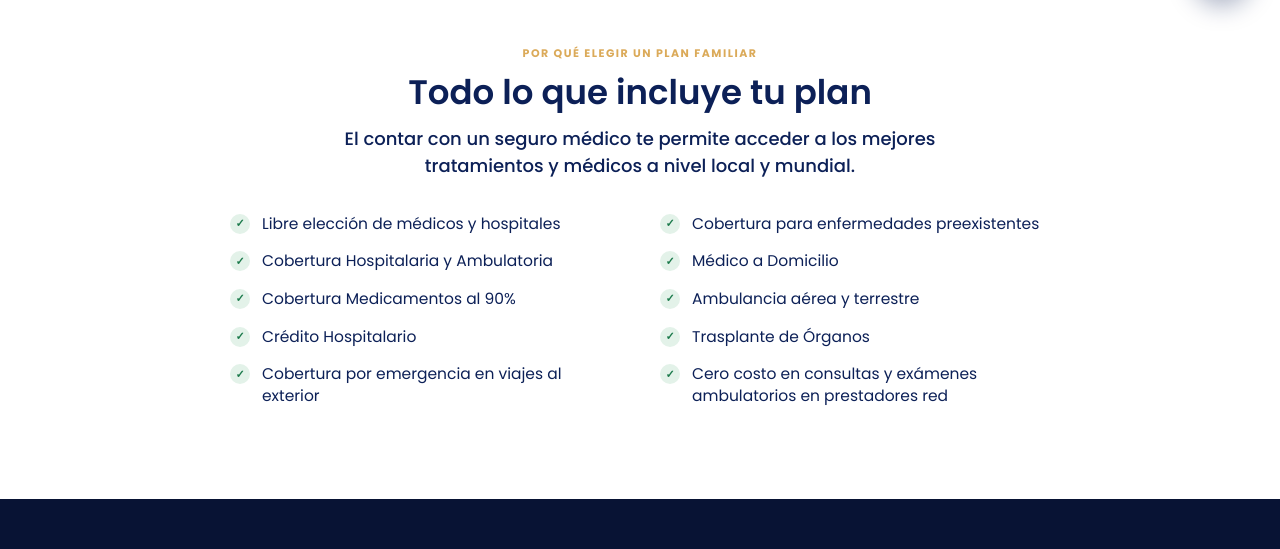
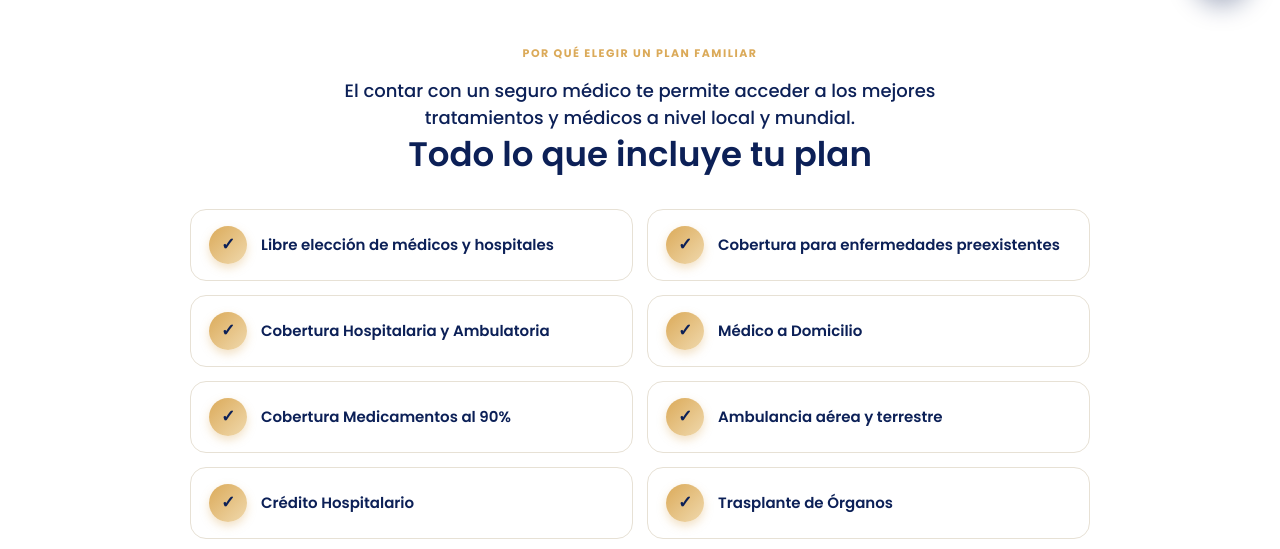
Before and after one commit to josuelizarzaburu-sudo/priority-web, a website: page salud-familia.html in a window 1280 px wide. Shown: the part 774-1323 px from the top of the page. Drawn offline with Linux system fonts and the light colour scheme.

Commit message:
Reordenar texto (frase antes del titulo) y rediseñar los 10 beneficios como tarjetas con icono circular dorado y hover

```diff
--- a/salud-familia.html
+++ b/salud-familia.html
@@ -191,10 +191,12 @@
 .btn-wa-hero{display:inline-flex;align-items:center;gap:10px;padding:16px 32px;border-radius:100px;background:#fff;border:1.5px solid #fff;color:var(--navy);font-weight:600;font-size:16px;text-decoration:none;font-family:'Poppins',sans-serif;transition:transform .2s,box-shadow .2s}
 .btn-wa-hero svg{width:22px;height:22px;color:#25D366}
 .btn-wa-hero:hover{transform:translateY(-2px);box-shadow:0 10px 24px rgba(0,0,0,.2)}
-.cov-lead{max-width:680px;margin:14px auto 34px;text-align:center;font-size:18px;color:var(--navy);font-weight:500;line-height:1.5}
-.cov-list{list-style:none;display:grid;grid-template-columns:1fr 1fr;gap:16px 40px;max-width:820px;margin:0 auto}
-.cov-list li{display:flex;align-items:flex-start;gap:12px;font-size:15.5px;color:var(--navy);line-height:1.4}
-.cov-ck{width:20px;height:20px;border-radius:50%;background:var(--green-soft);color:var(--green);display:flex;align-items:center;justify-content:center;font-size:11px;font-weight:700;flex-shrink:0;margin-top:1px}
+.cov-lead{max-width:680px;margin:14px auto 4px;text-align:center;font-size:18px;color:var(--navy);font-weight:500;line-height:1.5}
+.cov-list{list-style:none;display:grid;grid-template-columns:1fr 1fr;gap:14px;max-width:900px;margin:36px auto 0}
+.cov-list li{display:flex;align-items:center;gap:14px;background:#fff;border:1px solid var(--line);border-radius:16px;padding:16px 18px;font-size:15px;color:var(--navy);font-weight:600;line-height:1.35;text-align:left;transition:transform .22s,box-shadow .22s,border-color .22s}
+.cov-list li:hover{transform:translateY(-4px);box-shadow:0 14px 28px rgba(12,32,87,.1);border-color:var(--gold)}
+.cov-ck{width:38px;height:38px;border-radius:50%;background:linear-gradient(135deg,var(--gold),#f0d9ad);color:var(--navy);display:flex;align-items:center;justify-content:center;font-size:17px;font-weight:800;flex-shrink:0;box-shadow:0 4px 10px rgba(219,170,89,.35)}
+@media(max-width:600px){.cov-list{grid-template-columns:1fr}}
 @media(max-width:720px){.cov-list{grid-template-columns:1fr}.cov-lead{font-size:16px}.btn-cotiza-hero{padding:14px 28px;font-size:15px}.btn-wa-hero{padding:13px 24px;font-size:14px}.hero-cta-row{margin-top:18px}}
 .btn-cotiza.on:hover{transform:translateY(-3px);box-shadow:0 12px 28px rgba(219,170,89,.4)}
 
@@ -290,8 +292,8 @@
   <div class="wrap">
     <div style="text-align:center">
       <div class="sec-eyebrow">Por qué elegir un plan familiar</div>
-      <h2 style="font-size:34px;color:var(--navy);margin-bottom:8px">Todo lo que incluye tu plan</h2>
       <p class="cov-lead">El contar con un seguro médico te permite acceder a los mejores tratamientos y médicos a nivel local y mundial.</p>
+      <h2 style="font-size:34px;color:var(--navy);margin:0 0 8px">Todo lo que incluye tu plan</h2>
     </div>
     <ul class="cov-list">
       <li><span class="cov-ck">✓</span>Libre elección de médicos y hospitales</li>
```
Also changed, not shown: salud-individual.html (+7 -5 lines), salud-mayores.html (+7 -5 lines).
